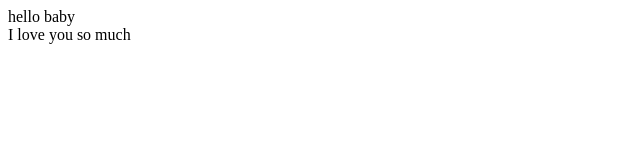
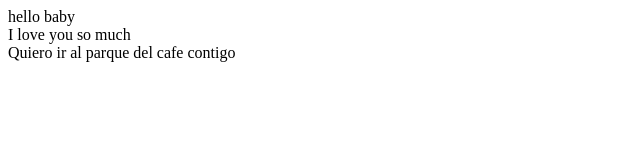
Before and after one commit to rlauc/lc-demo-repo, a plain HTML site: page index.html in a window 1280 px wide. Shown: the whole page, without its empty margins (0-640 px from the left). Drawn offline with Linux system fonts and the light colour scheme.

Commit message:
modified readme and index
added verbage to readme and index

```diff
--- a/index.html
+++ b/index.html
@@ -9,5 +9,6 @@
 <body>
     <div>hello baby</div>
     <div>I love you so much</div>
+    <div>Quiero ir al parque del cafe contigo</div>
 </body>
 </html>
```
Also changed, not shown: 1 other file.
